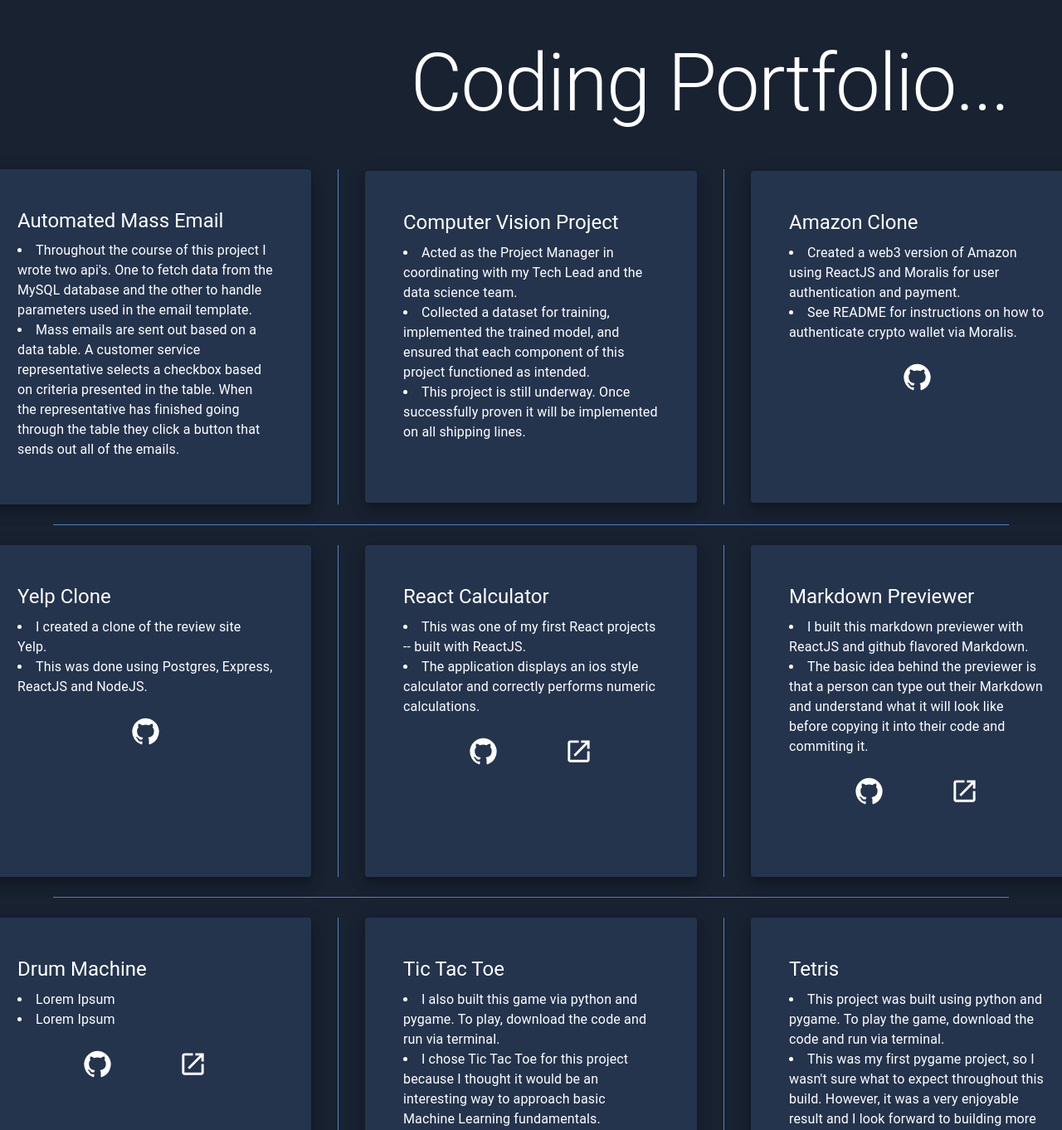
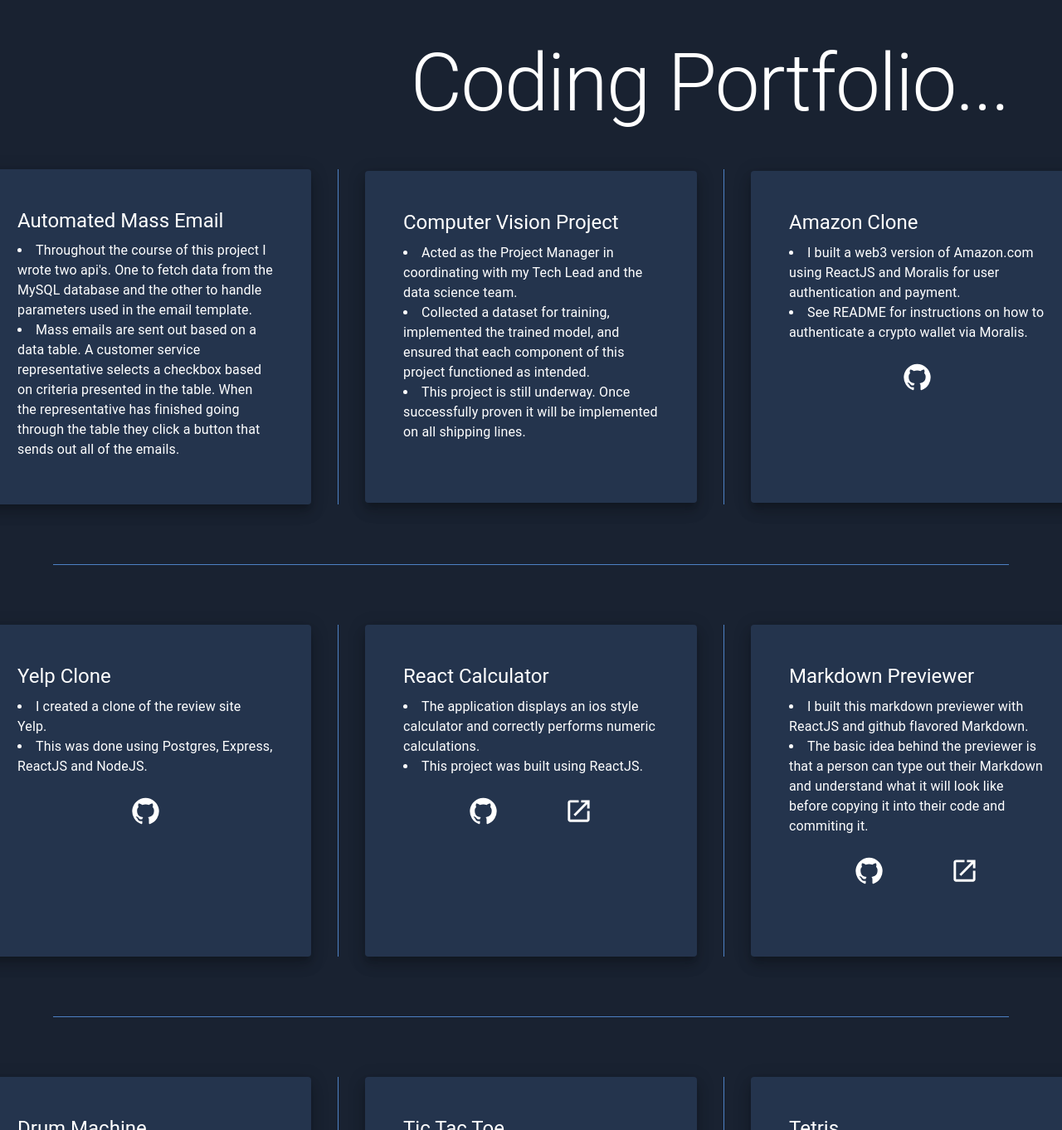
Before and after one commit to blakelucey/portfolio-v2, a Next.js app: page / in a window 1280 px wide. Shown: the part 1531-2893 px from the top of the page at 83% size. Built offline with nearby package versions, Linux system fonts and the light colour scheme; a web font is replaced by a local one.

Commit message:
Edited the portfolio section, built successfully.

```diff
--- a/components/AppBar/AppBar.js
+++ b/components/AppBar/AppBar.js
@@ -46,7 +46,7 @@
     <AppBar position="fixed">
       <head>
       <link rel="preconnect" href="https://fonts.googleapis.com"></link>
-      <link rel="preconnect" href="https://fonts.gstatic.com" crossorigin></link>
+      <link rel="preconnect" href="https://fonts.gstatic.com" crossOrigin></link>
       <link href="https://fonts.googleapis.com/css2?family=Great+Vibes&family=Sansita:ital,wght@1,700&display=swap" rel="stylesheet"></link>
 
       </head>
--- a/components/Portfolio/Portfolio.js
+++ b/components/Portfolio/Portfolio.js
@@ -25,7 +25,7 @@
 
 export default function Portfolio() {
     return(
-        <Stack direction="column">
+      <div>
             <br></br>
             <br></br>
             <br></br>
@@ -40,12 +40,13 @@
               </Typography>
               <br></br>
               <br></br>
+              <Stack direction="column" spacing={6} justifyContent="space-evenly" alignItems="center">
               <Stack
                 direction="row"
                 divider={
                   <Divider orientation="vertical" color="#5893df" flexItem />
                 }
-                justifyContent="center"
+                justifyContent="space-evenly"
                 alignItems="center"
                 spacing={4}
               >
@@ -133,13 +134,14 @@
                     </Typography>
                     <Typography variant="body" color="#fff">
                       <span className={styles.underline3}>
-                        <li>Created a web3 version of Amazon using ReactJS and Moralis for
+                        <li>
+                          I built a web3 version of Amazon.com using ReactJS and Moralis for
                           user authentication and payment.
                         </li>
                       </span>
                       <span className={styles.underline3}>
                       <li>
-                          See README for instructions on how to authenticate crypto wallet via Moralis.
+                          See README for instructions on how to authenticate a crypto wallet via Moralis.
                         </li>
                       </span>
                       <br></br>
@@ -223,12 +225,12 @@
                     <Typography variant="body" color="#fff">
                       <span className={styles.underline3}>
                         <li>
-                          This was one of my first React projects -- built with ReactJS.
+                          The application displays an ios style calculator and correctly performs numeric calculations.
                         </li>
                       </span>
                       <span className={styles.underline3}>
                         <li>
-                          The application displays an ios style calculator and correctly performs numeric calculations.
+                        This project was built using ReactJS.
                         </li>
                       </span>
                       <br></br>
@@ -339,12 +341,13 @@
                     <Typography variant="body" color="#fff">
                       <span className={styles.underline3}>
                         <li>
-                          Lorem Ipsum
+                          I built a drum machine with drum pads that can be pressed either with the mouse or with
+                          corresponding keys on the keypad.
                         </li>
                       </span>
                       <span className={styles.underline3}>
                         <li>
-                          Lorem Ipsum
+                          Built with ReactJS.
                         </li>
                       </span>
                       <br></br>
@@ -460,9 +463,11 @@
                   </CardContent>
                 </Card>
               </Stack>
-
+              </Stack>
             </div>
-    </Stack>
+            <br></br>
+            <br></br>
+    </div>
 
     )
 }
--- a/pages/index.js
+++ b/pages/index.js
@@ -1,5 +1,5 @@
 import Head from "next/head";
-import Image from "next/Image";
+import Image from "next/image";
 import Link from "next/link";
 import styles from "./index.module.css";
 //mui
```
Also changed, not shown: 1 other file (tests, documents, lock files or other folders).
